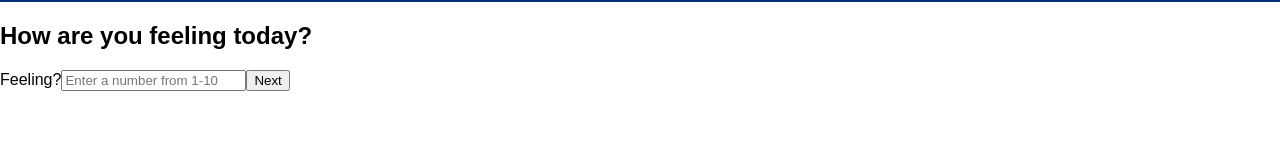
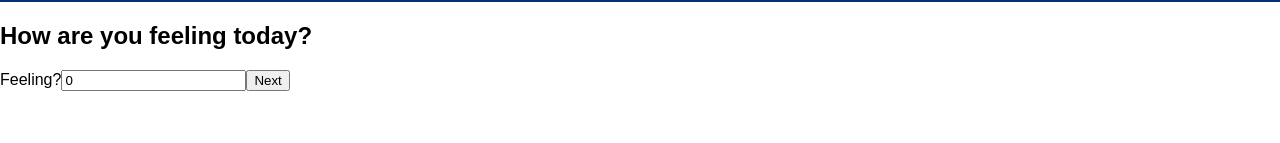
Before and after one commit to FCLee12/weekend-redux-feedback-loop, a React (Create React App) app: page /#/ in a window 1280 px wide. Shown: the part 157-300 px from the top of the page. Built offline with nearby package versions, Linux system fonts and the light colour scheme.

Commit message:
added form validation for FeelingsRating component form, component complete

```diff
--- a/src/components/FeelingsRating/FeelingsRating.jsx
+++ b/src/components/FeelingsRating/FeelingsRating.jsx
@@ -14,11 +14,18 @@
     // Takes Feeling Rating input and moves it to Redux Store
         // On Next Button, navigates to UnderstandingRating page
     const toUnderstanding = () => {
-        dispatch({
-            type: 'ADD_FEELING_INPUT',
-            payload: feelingInput
-        })
-        history.push('/understanding')
+        if(feelingInput == '') {
+            alert('Please enter in a number before trying to advance to the next page, thank you!')
+        } else {
+            dispatch({
+                type: 'ADD_FEELING_INPUT',
+                payload: feelingInput
+            })
+            // To clear inputs
+            setFeelingInput('');
+
+            history.push('/understanding')
+        }
     }
 
     // Function to set FeelingInput local state
@@ -30,7 +37,7 @@
         <>
             <h2>How are you feeling today?</h2>
             <label>Feeling?</label>
-            <input type='number' placeholder='Enter a number from 1-10' onChange={feelingInputLocal}/>
+            <input type='number' placeholder='Enter a number from 1-10' onChange={feelingInputLocal} value={feelingInput} />
             <button onClick={toUnderstanding}>Next</button>
         </>
     )
```
